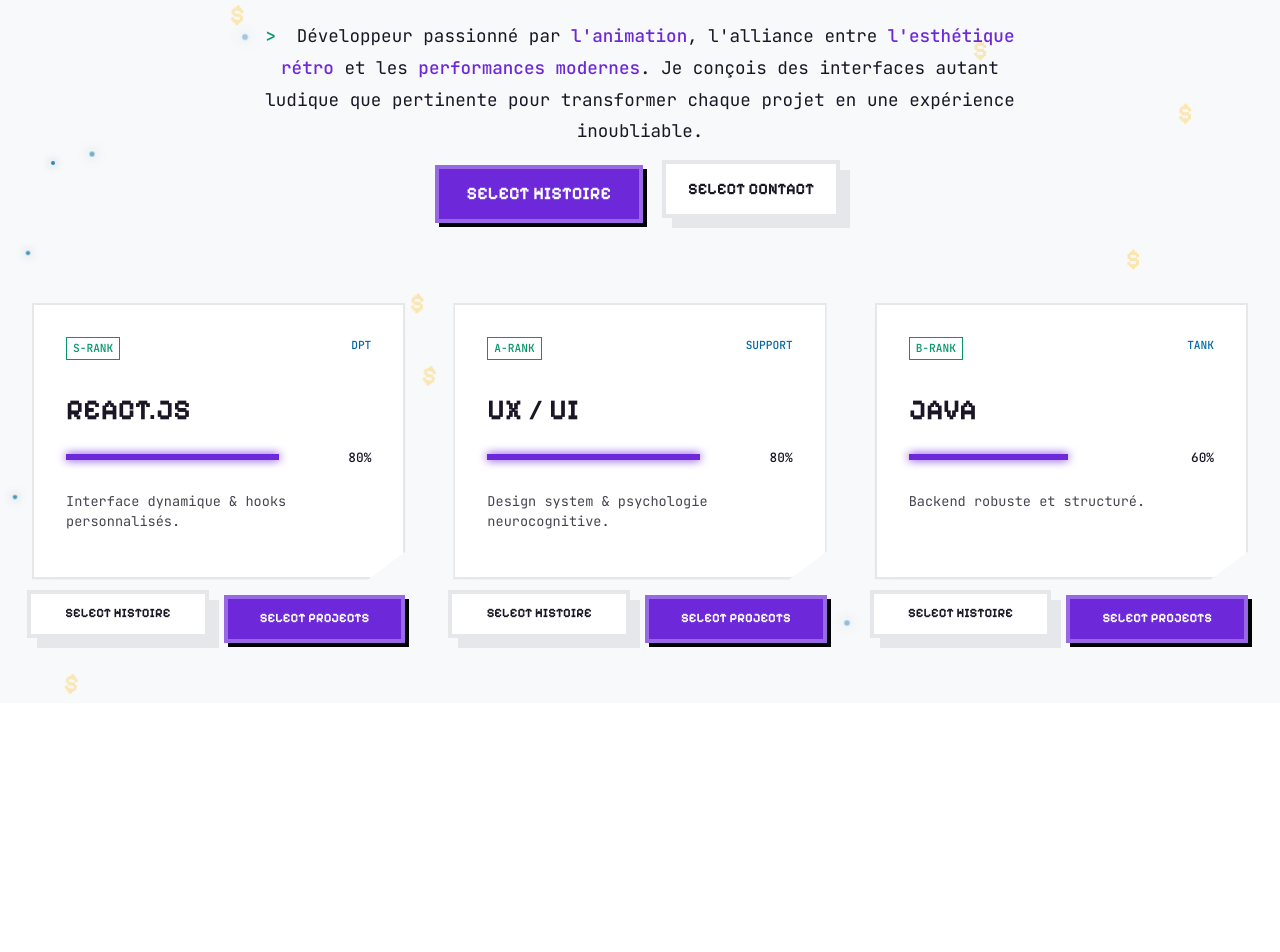
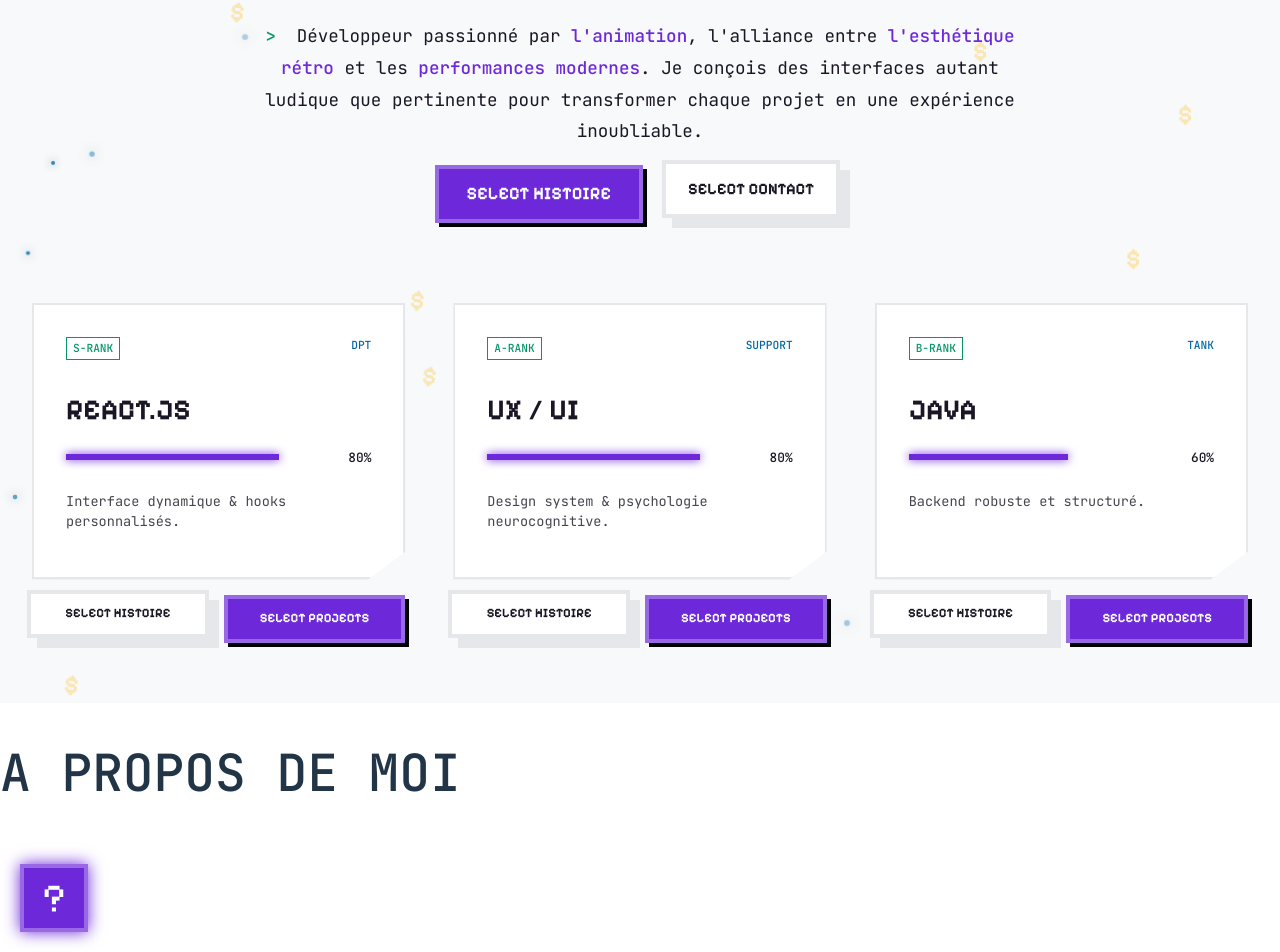
Before and after one commit to Alexandre74739/PortfolioPixel, a React (Vite) app: page / in a window 1280 px wide. Shown: the part 1000-1952 px from the top of the page. Before the commit the page ends 1703 px from the top, so only its background shows below. Built offline with nearby package versions, Linux system fonts and the light colour scheme.

Commit message:
MysteryBlock

```diff
--- /dev/null
+++ b/src/components/utils/MysteryBlock.scss
@@ -0,0 +1,94 @@
+@import "../../../variables";
+
+.mystery-wrapper {
+    display: inline-block;
+    margin: 20px;
+    position: relative;
+    z-index: 99;
+}
+
+.mystery-block {
+    width: 60px;
+    height: 60px;
+    border: 4px solid rgba(255, 255, 255, 0.3);
+    cursor: pointer;
+    position: relative;
+    box-shadow: 4px 4px 0 rgba(0, 0, 0, 0.5);
+    transition: 0.3s ease, box-shadow 0.3s ease;
+
+    .block-face {
+        display: flex;
+        justify-content: center;
+        align-items: center;
+        height: 100%;
+
+        .q-mark {
+            font-family: $font-display;
+            font-size: 40px;
+            color: #000;
+            opacity: 1;
+            transition: opacity 0.1s;
+        }
+    }
+
+    &.is-hit {
+        animation: jump 0.2s ease;
+        background: #333;
+        box-shadow: 2px 2px 0 #000;
+        cursor: default;
+
+        .q-mark {
+            opacity: 0;
+        }
+    }
+}
+
+.mario-coin {
+    position: absolute;
+    top: -40px;
+    left: 15px;
+    font-size: 30px;
+    animation: coinUp 0.7s ease-out forwards;
+    pointer-events: none;
+    z-index: 100;
+}
+
+@keyframes jump {
+
+    0%,
+    100% {
+        transform: translateY(0);
+    }
+
+    50% {
+        transform: translateY(-20px);
+    }
+}
+
+@keyframes coinUp {
+    0% {
+        transform: translateY(0);
+        opacity: 1;
+    }
+
+    30% {
+        transform: translateY(-40px);
+        opacity: 1;
+    }
+
+    100% {
+        transform: translateY(-100px);
+        opacity: 0;
+    }
+}
+
+@media (orientation: landscape) {
+    .mystery-block:not(.is-hit) {
+        background: $color-primary;
+        box-shadow: 0 0 15px $color-primary;
+
+        .q-mark {
+            color: $color-surface;
+        }
+    }
+}
--- /dev/null
+++ b/src/components/utils/MysteryBlock.tsx
@@ -0,0 +1,39 @@
+import React, { useState } from "react";
+import "./MysteryBlock.scss";
+
+const MysteryBlock = () => {
+  const [isHit, setIsHit] = useState(false);
+  const [showCoin, setShowCoin] = useState(false);
+
+  const handleHit = () => {
+    // Si le bloc est déjà en train de sauter ou "utilisé", on ne fait rien
+    if (isHit) return;
+
+    setIsHit(true);
+    setShowCoin(true);
+
+    setTimeout(() => {
+      setShowCoin(false);
+    }, 600);
+
+    setTimeout(() => {
+      setIsHit(false);
+    }, 3000);
+  };
+
+  return (
+    <div className="mystery-wrapper">
+      <div
+        className={`mystery-block ${isHit ? "is-hit" : ""}`}
+        onClick={handleHit}
+      >
+        {showCoin && <div className="mario-coin">⭐</div>}
+        <div className="block-face">
+          <span className="q-mark">?</span>
+        </div>
+      </div>
+    </div>
+  );
+};
+
+export default MysteryBlock;
--- a/src/pages/Home.tsx
+++ b/src/pages/Home.tsx
@@ -1,11 +1,15 @@
 import Hero from "../sections/Hero";
 import Skills from "../sections/Skills";
+import Presentation from "../sections/Presentation";
+import LevelSelect from "../sections/LevelSelect";
 
 function Home() {
     return (
         <div>
             <Hero />
             <Skills />
+            <Presentation />
+            <LevelSelect />
         </div>
     );
 }
--- /dev/null
+++ b/src/sections/LevelSelect.tsx
@@ -0,0 +1,13 @@
+import './LevelSelect.scss';
+import BackgroundParticles from '../components/utils/BackgroundParticles';
+import { section } from 'framer-motion/client';
+
+function LevelSelect () {
+    return (
+        <section className='levelSelect'>
+            <BackgroundParticles />
+        </section>
+    );
+}
+
+export default LevelSelect;
--- /dev/null
+++ b/src/sections/Presentation.tsx
@@ -0,0 +1,21 @@
+import React from 'react';
+import BackgroundParticles from '../components/utils/BackgroundParticles';
+import { Reveal } from "../components/layout/Reveal";
+import MysteryBlock from '../components/utils/MysteryBlock';
+import './Presentation.scss';
+
+const Presentation = () => {
+  return (
+    <section className="presentation-section">
+      <BackgroundParticles />
+
+      <Reveal>
+        <h1>A PROPOS DE MOI</h1>
+        <MysteryBlock content="?" />
+      </Reveal>
+
+    </section>
+  );
+};
+
+export default Presentation;
```
Also changed, not shown: src/sections/LevelSelect.scss (added), src/sections/Presentation.scss (added).
